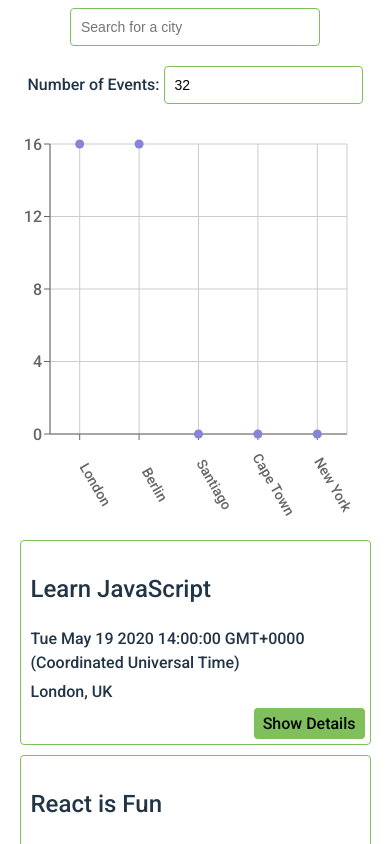
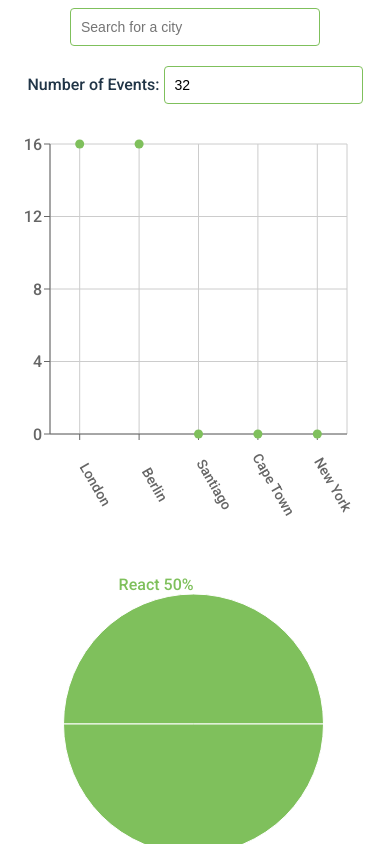
Before and after one commit to daliwa13/meet, a React (Vite) app: page / in a window 390 px wide. Shown: the top 844 px of the page. Built offline with nearby package versions, Linux system fonts and the light colour scheme; what atatus-spa would draw is missing.

Commit message:
Added EventGenresChart. Fixed styling

```diff
--- a/src/App.css
+++ b/src/App.css
@@ -101,3 +101,14 @@
   width: 250px;
   z-index: 1000;
 }
+
+.charts-container {
+  grid-template-columns: 1fr 1fr;
+  display: grid;
+}
+
+@media (max-width: 1024px) {
+  .charts-container {
+    grid-template-columns: 1fr;
+  }
+}
--- a/src/App.jsx
+++ b/src/App.jsx
@@ -6,6 +6,7 @@
 import NumberOfEvents from "./components/NumberOfEvents";
 import { InfoAlert, ErrorAlert, WarningAlert } from './components/Alert';
 import CityEventsChart from "./components/CityEventsChart";
+import EventGenresChart from "./components/EventGenresChart";
 import { extractLocations, getEvents } from './api';
 
 import './App.css';
@@ -55,7 +56,10 @@
         setNumberOfEvents={setCurrentNOE}
         setErrorAlert={setErrorAlert}
       />
-      <CityEventsChart events={events} allLocations={allLocations} />
+      <div className="charts-container">
+        <CityEventsChart events={events} allLocations={allLocations} />
+        <EventGenresChart events={events} />
+      </div>
       <EventList events={events} />
     </div>
   );
--- a/src/components/CityEventsChart.jsx
+++ b/src/components/CityEventsChart.jsx
@@ -1,4 +1,4 @@
-import { useState, useEffect } from 'react';
+import React, { useState, useEffect } from 'react';
 import {
   ScatterChart,
   Scatter,
@@ -45,7 +45,7 @@
     />
       <YAxis type="number" dataKey = "count" name = "Number of events" />
         <Tooltip cursor={ { strokeDasharray: '3 3' } } />
-          < Scatter name = "A school" data = { data } fill = "#8884d8" />
+          < Scatter name = "A school" data = { data } fill = "#7fc05c" />
             </ScatterChart>
             </ResponsiveContainer>
   );
--- /dev/null
+++ b/src/components/EventGenresChart.jsx
@@ -0,0 +1,56 @@
+import React, { useState, useEffect } from 'react';
+import { Pie, PieChart, ResponsiveContainer } from 'recharts';
+
+
+const EventGenresChart = ({ events }) => {
+  const [ data, setData ] = useState([]);
+  const genres = ['React', 'JavaScript', 'Node', 'jQuery', 'Angular'];
+
+  const getData = () => {
+    const data = genres.map( (genre) => {
+      const filteredEvents = events.filter(event => event.summary.includes(genre));
+      return { name: genre, value: filteredEvents.length };
+    })
+    return data;
+  }
+
+  useEffect(() => {
+    setData(getData());
+  }, [`${events}`]);
+
+  // Math to calculate % labels for each slice of the pie chart
+  const renderCustomizedLabel = ({ cx, cy, midAngle, outerRadius, percent, index }) => {
+    const RADIAN = Math.PI / 180;
+    const radius = outerRadius;
+    const x = cx + radius * Math.cos(-midAngle * RADIAN) * 1.07;
+    const y = cy + radius * Math.sin(-midAngle * RADIAN) * 1.07;
+    return percent ? (
+      <text
+        x={x}
+        y={y}
+        fill="#7fc05c"
+        textAnchor={x > cx ? 'start' : 'end'}
+        dominantBaseline="central"
+      >
+        {`${genres[index]} ${(percent * 100).toFixed(0)}%`}
+      </text>
+    ) : null;
+  };
+
+  return (
+    <ResponsiveContainer width="99%" height={400}>
+      <PieChart>
+        <Pie
+          data={data}
+          dataKey="value"
+          fill="#7fc05c"
+          labelLine={false}
+          label={renderCustomizedLabel}
+          outerRadius={130}
+        />
+      </PieChart>
+    </ResponsiveContainer>
+  );
+};
+
+export default EventGenresChart;
```
